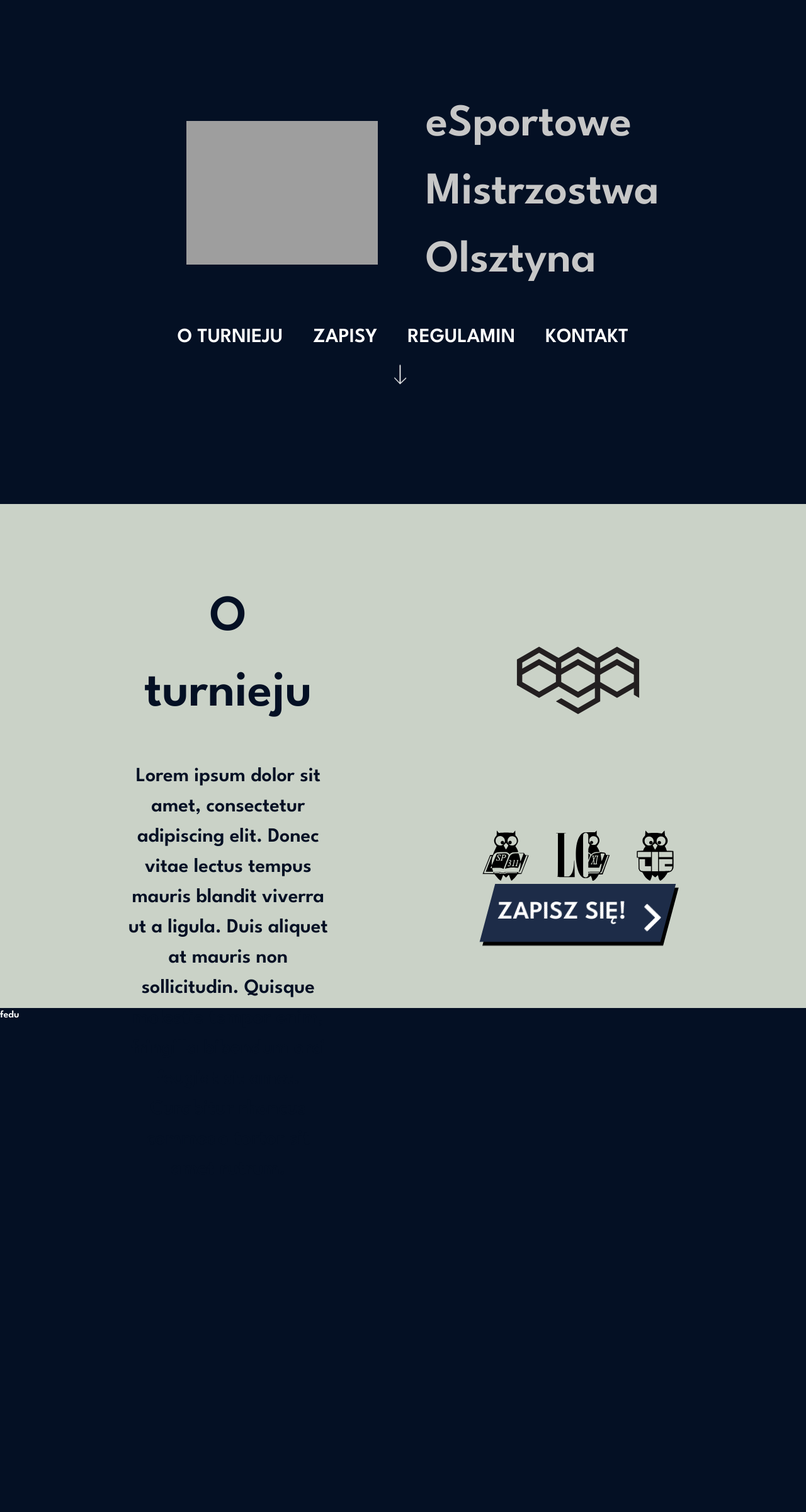
After one commit to msuchon/esmo, a PHP site: page / in a window 1280 px wide. The commit adds this page. Shown: the whole page at 63% size. Run offline with PHP 8.4, Linux system fonts and the light colour scheme; grey boxes are pictures that could not be loaded.

Commit message:
responsywność+navbar część 1

```diff
--- /dev/null
+++ b/functions.php
@@ -0,0 +1,4 @@
+<?php
+
+
+// PLIK PRZEZNACZONY DO FUNKCJI
--- /dev/null
+++ b/index.php
@@ -0,0 +1,148 @@
+<?php
+
+include('functions.php');
+
+?>
+
+<!DOCTYPE html>
+<html lang="pl" data-bs-theme="dark">
+<head>
+    <meta charset="UTF-8">
+    <meta name="viewport" content="width=device-width, initial-scale=1.0">
+    <link rel="preconnect" href="https://fonts.googleapis.com">
+    <link rel="preconnect" href="https://fonts.gstatic.com" crossorigin>
+    <link href="https://fonts.googleapis.com/css2?family=League+Spartan:wght@600&display=swap" rel="stylesheet">
+    <link href="style.css" rel="stylesheet">
+    <title>eSportowe Mistrzostwa Olsztyna</title>
+    <link href="https://cdn.jsdelivr.net/npm/bootstrap@5.3.2/dist/css/bootstrap.min.css" rel="stylesheet" integrity="sha384-T3c6CoIi6uLrA9TneNEoa7RxnatzjcDSCmG1MXxSR1GAsXEV/Dwwykc2MPK8M2HN" crossorigin="anonymous">
+    <script src="https://code.jquery.com/jquery-3.7.1.min.js" integrity="sha256-/JqT3SQfawRcv/BIHPThkBvs0OEvtFFmqPF/lYI/Cxo=" crossorigin="anonymous"></script>
+</head>
+<body>
+<script>
+
+    $(document).ready(function (){
+        $('#sidenav').width('0%');
+
+    $('#menubtn').on('click', function (event) {
+    event.preventDefault();
+    $('#sidenav').width('100%');
+    $('#menubtn').hide();
+    });
+
+    $('#closebtn').on('click', function (event) {
+    event.preventDefault();
+        $('#sidenav').width('0%');
+        $('#menubtn').show();
+    });
+
+    });
+</script>
+<div class="scroll-top"><svg xmlns="http://www.w3.org/2000/svg" height="1em" viewBox="0 0 448 512"><!--! Font Awesome Free 6.4.2 by @fontawesome - https://fontawesome.com License - https://fontawesome.com/license (Commercial License) Copyright 2023 Fonticons, Inc. --><path d="M201.4 137.4c12.5-12.5 32.8-12.5 45.3 0l160 160c12.5 12.5 12.5 32.8 0 45.3s-32.8 12.5-45.3 0L224 205.3 86.6 342.6c-12.5 12.5-32.8 12.5-45.3 0s-12.5-32.8 0-45.3l160-160z"/></svg></div>
+    <!--<img src="bitmapa.svg" alt="logo" class="esmo">
+    <div class="a1">
+
+        <p>eSportowe <br>Mistrzostwa <br>Olsztyna</p>
+
+    </div>-->
+    <div class="menuBtn" id="menubtn"><svg xmlns="http://www.w3.org/2000/svg" height="1em" viewBox="0 0 448 512"><!--! Font Awesome Free 6.4.2 by @fontawesome - https://fontawesome.com License - https://fontawesome.com/license (Commercial License) Copyright 2023 Fonticons, Inc. --><style>svg{fill:#ffffff}</style><path d="M0 96C0 78.3 14.3 64 32 64H416c17.7 0 32 14.3 32 32s-14.3 32-32 32H32C14.3 128 0 113.7 0 96zM0 256c0-17.7 14.3-32 32-32H416c17.7 0 32 14.3 32 32s-14.3 32-32 32H32c-17.7 0-32-14.3-32-32zM448 416c0 17.7-14.3 32-32 32H32c-17.7 0-32-14.3-32-32s14.3-32 32-32H416c17.7 0 32 14.3 32 32z"/></svg></div>
+
+    <span class="sideNav" id="sidenav">
+        <a href="#" class="closeBtn" id="closebtn"><svg xmlns="http://www.w3.org/2000/svg" height="1em" viewBox="0 0 384 512"><!--! Font Awesome Free 6.4.2 by @fontawesome - https://fontawesome.com License - https://fontawesome.com/license (Commercial License) Copyright 2023 Fonticons, Inc. --><path d="M342.6 150.6c12.5-12.5 12.5-32.8 0-45.3s-32.8-12.5-45.3 0L192 210.7 86.6 105.4c-12.5-12.5-32.8-12.5-45.3 0s-12.5 32.8 0 45.3L146.7 256 41.4 361.4c-12.5 12.5-12.5 32.8 0 45.3s32.8 12.5 45.3 0L192 301.3 297.4 406.6c12.5 12.5 32.8 12.5 45.3 0s12.5-32.8 0-45.3L237.3 256 342.6 150.6z"/></svg></a>
+        <div id="nav_options" class="nav flex-column nav-underline">
+        <img src="bitmapa.svg" alt="logo" style="max-width: 10vh; max-height: 10vh; margin: 0 auto;">
+        <a class="nav-link" href="#about">O Turnieju</a>
+        <a class="nav-link" data-bs-toggle="modal" data-bs-target="#registrationInfo">Zapisy</a>
+        <a class="nav-link" href="#rules">Regulamin</a>
+        <a class="nav-link" href="#contact">Kontakt</a>
+        </div>
+</span>
+    <section>
+        <div class="parent1">
+            <div class="header_main">
+            <div class="logo">
+            <img src="bitmapa.svg" alt="logo" style="max-width: 38.08vh; max-height: 38.08vh;">
+            </div>
+            <div class="esmo">eSportowe Mistrzostwa Olsztyna</div>
+            </div>
+            <nav class="mainNav">
+            <ul class="nav nav-underline">
+            <li class="nav-item">
+                <a class="nav-link" aria-current="page" href="#about">O Turnieju</a>
+            </li>
+            <li class="nav-item">
+                <a class="nav-link" data-bs-toggle="modal" data-bs-target="#registrationInfo">Zapisy</a>
+            </li>
+            <li class="nav-item">
+                <a class="nav-link" href="#rules">Regulamin</a>
+            </li>
+            <li class="nav-item">
+                <a class="nav-link" href="#contact">Kontakt</a>
+            </li>
+            </ul>
+            </nav>
+            <div class="arrow_place"><img src="arrow.svg" alt="arrow" class="arrow"></div>
+        </div>
+    </section>
+    <section>
+        <div class="parent2" id="about">
+            <div class="a1">O turnieju</div>
+            <div class="opis">
+                Lorem ipsum dolor sit amet,
+                consectetur adipiscing elit. Donec vitae lectus tempus mauris
+                blandit viverra ut a ligula. Duis aliquet at mauris non sollicitudin.
+                Quisque molestie tempor enim, fringilla bibendum orci feugiat sit amet.
+                Curabitur rhoncus commodo tortor sit amet rutrum.
+                </div>
+            <div class="logo1">
+                <img src="oga.svg" alt="logo_oga" style="max-width: 350px; max-height: 350px;">
+            </div>
+            <div class="logo2">
+                <img src="lo11.svg" alt="logo_XILO" style="max-width: 320px; max-height: 320px;">
+
+            </div>
+            <div class="button">
+                <!--<button type="button" class="butt">Zapisz się!</button>-->
+                <div class="wrapper">
+                    <a class="cta" data-bs-toggle="modal" data-bs-target="#registrationInfo">
+                      <span>ZAPISZ SIĘ!</span>
+                      <span>
+                        <svg width="66px" height="43px" viewBox="0 0 66 43" version="1.1" xmlns="http://www.w3.org/2000/svg" xmlns:xlink="http://www.w3.org/1999/xlink">
+                          <g id="arrow" stroke="none" stroke-width="1" fill="none" fill-rule="evenodd">
+                            <path class="one" d="M40.1543933,3.89485454 L43.9763149,0.139296592 C44.1708311,-0.0518420739 44.4826329,-0.0518571125 44.6771675,0.139262789 L65.6916134,20.7848311 C66.0855801,21.1718824 66.0911863,21.8050225 65.704135,22.1989893 C65.7000188,22.2031791 65.6958657,22.2073326 65.6916762,22.2114492 L44.677098,42.8607841 C44.4825957,43.0519059 44.1708242,43.0519358 43.9762853,42.8608513 L40.1545186,39.1069479 C39.9575152,38.9134427 39.9546793,38.5968729 40.1481845,38.3998695 C40.1502893,38.3977268 40.1524132,38.395603 40.1545562,38.3934985 L56.9937789,21.8567812 C57.1908028,21.6632968 57.193672,21.3467273 57.0001876,21.1497035 C56.9980647,21.1475418 56.9959223,21.1453995 56.9937605,21.1432767 L40.1545208,4.60825197 C39.9574869,4.41477773 39.9546013,4.09820839 40.1480756,3.90117456 C40.1501626,3.89904911 40.1522686,3.89694235 40.1543933,3.89485454 Z" fill="#FFFFFF"></path>
+                            <path class="two" d="M20.1543933,3.89485454 L23.9763149,0.139296592 C24.1708311,-0.0518420739 24.4826329,-0.0518571125 24.6771675,0.139262789 L45.6916134,20.7848311 C46.0855801,21.1718824 46.0911863,21.8050225 45.704135,22.1989893 C45.7000188,22.2031791 45.6958657,22.2073326 45.6916762,22.2114492 L24.677098,42.8607841 C24.4825957,43.0519059 24.1708242,43.0519358 23.9762853,42.8608513 L20.1545186,39.1069479 C19.9575152,38.9134427 19.9546793,38.5968729 20.1481845,38.3998695 C20.1502893,38.3977268 20.1524132,38.395603 20.1545562,38.3934985 L36.9937789,21.8567812 C37.1908028,21.6632968 37.193672,21.3467273 37.0001876,21.1497035 C36.9980647,21.1475418 36.9959223,21.1453995 36.9937605,21.1432767 L20.1545208,4.60825197 C19.9574869,4.41477773 19.9546013,4.09820839 20.1480756,3.90117456 C20.1501626,3.89904911 20.1522686,3.89694235 20.1543933,3.89485454 Z" fill="#FFFFFF"></path>
+                            <path class="three" d="M0.154393339,3.89485454 L3.97631488,0.139296592 C4.17083111,-0.0518420739 4.48263286,-0.0518571125 4.67716753,0.139262789 L25.6916134,20.7848311 C26.0855801,21.1718824 26.0911863,21.8050225 25.704135,22.1989893 C25.7000188,22.2031791 25.6958657,22.2073326 25.6916762,22.2114492 L4.67709797,42.8607841 C4.48259567,43.0519059 4.17082418,43.0519358 3.97628526,42.8608513 L0.154518591,39.1069479 C-0.0424848215,38.9134427 -0.0453206733,38.5968729 0.148184538,38.3998695 C0.150289256,38.3977268 0.152413239,38.395603 0.154556228,38.3934985 L16.9937789,21.8567812 C17.1908028,21.6632968 17.193672,21.3467273 17.0001876,21.1497035 C16.9980647,21.1475418 16.9959223,21.1453995 16.9937605,21.1432767 L0.15452076,4.60825197 C-0.0425130651,4.41477773 -0.0453986756,4.09820839 0.148075568,3.90117456 C0.150162624,3.89904911 0.152268631,3.89694235 0.154393339,3.89485454 Z" fill="#FFFFFF"></path>
+                          </g>
+                        </svg>
+                      </span>
+                    </a>
+                  </div>
+            </div>
+        </div>
+    </section>
+    <section>
+        <p>fedu</p>
+    </section>
+
+
+<!-- MODALS (wyskakujące okienka) -->
+<div class="modal fade" id="registrationInfo" data-bs-backdrop="static" tabindex="-1" role="dialog" aria-labelledby="registrationInfoLabel" aria-hidden="true">
+  <div class="modal-dialog">
+    <div class="modal-content">
+      <div class="modal-header">
+        <h1 class="modal-title fs-5" style="font-size: 2em !important;" id="registrationInfoLabel">REJESTRACJA UCZESTNIKÓW</h1>
+        <button type="button" class="btn-close" data-bs-dismiss="modal" aria-label="Close"></button>
+      </div>
+      <div class="modal-body" style="text-align: center;">
+        <p style="text-transform: uppercase">Zapisy do turnieju nie są jeszcze dostępne!</p>
+      </div>
+      <div class="modal-footer">
+        <button type="button" class="btn btn-secondary" style="margin: 0 auto;" data-bs-dismiss="modal">Zamknij</button>
+      </div>
+    </div>
+  </div>
+</div>
+
+<script src="https://cdn.jsdelivr.net/npm/bootstrap@5.3.2/dist/js/bootstrap.bundle.min.js" integrity="sha384-C6RzsynM9kWDrMNeT87bh95OGNyZPhcTNXj1NW7RuBCsyN/o0jlpcV8Qyq46cDfL" crossorigin="anonymous"></script>
+<script  src="js/scrollToTop.js"></script>
+</body>
+</html>
--- a/style.css
+++ b/style.css
@@ -1,6 +1,6 @@
 body{
     background-color: #041024;
-    font-family: 'League Spartan', sans-serif;
+    font-family: 'League Spartan', sans-serif !important;
 }
 
 html, body, section {
@@ -27,47 +27,150 @@ section:nth-of-type(even) {
 
   /* TYTUŁ */
 .parent1 {
-    display: grid;
-    grid-template-columns: repeat(4, 1fr);
-    grid-template-rows: repeat(4, 1fr);
-    grid-column-gap: 0px;
-    grid-row-gap: 0px;
+    display: flex;
+    width: 100%;
+    margin: 0 auto;
+    flex-direction: column;
     align-items: center;
+    justify-content: center;
     }
 
     .logo {
-
-        grid-area: 2 / 2 / 4 / 3;
-        justify-items: center;
         padding: 0.2em;
-
+        width: 50%;
+        justify-content: center;
+        align-content: center;
+        display: flex;
     }
     .esmo {
         box-sizing: border-box;
-        grid-area: 2 / 3 / 4 / 4;
-        color:#c7c7c7;
+        color: #c7c7c7;
         font-size: 4.5em;
         text-align: left;
         padding: 0.5em;
+        width: 50%;
+    }
+
+    .header_main
+    {
+        width: 60%;
+        display: flex;
+        margin: 0 auto;
+        align-items: center;
+    }
+
+    .arrow_place
+    {
+        width: 100%;
+        margin: 0 auto;
+        display: flex;
+        justify-content: center;
+    }
+
+    .arrow{
+        animation: jumpInfinite 2s infinite;
+        width: 5%;
+        margin: 0 auto;
+        text-align: center;
+        padding: 0;
+    }
+
+    @keyframes jumpInfinite {
+        0%, 100% {
+          transform: translateY(0);
+        }
+        50% {
+          transform: translateY(-50px);
+        }
+      }
+
+      /* Navbar */
+      nav.mainNav
+      {
+        width: 100%;
+        display: flex;
+        justify-content: center;
+        align-items: center;
+        text-transform: uppercase;
+      }
+
+      nav.mainNav .nav-link
+      {
+        color: #fff !important;
+        font-size: 2em;
+        font-weight: 300;
+        transition: 1s;
+        padding-left: 0.5em !important;
+        padding-right: 0.5em !important;
+        cursor: pointer;
+      }
+
+      nav.mainNav .nav-link:hover
+      {
+        color: #fff !important;
+        font-size: 2em;
+        font-weight: 300;
+        background-image: linear-gradient(to top,rgba(16, 46, 96,0.7) , rgb(4, 16, 36), rgb(4, 16, 36));
+        border-top-left-radius: 10px;
+        border-top-right-radius: 10px;
+      }
+
+      nav.mainNav ul
+      {
+        padding-bottom: 2em;
+      }
+
+      .menuBtn
+    {
+    font-size: 30px;
+    font-weight: bolder;
+    cursor: pointer;
+    display: none;
+    }
+
+    .sideNav
+    {
+        height: 100%;
+        position: fixed;
+        top: 0;
+        right: 0%;
+        background-color: rgba(12, 14, 21, 0.95);
+        overflow-x: hidden;
+        transition: 0.5s;
+        display: none;
+        z-index: 100 !important;
 
     }
 
-    .arrow{
-        grid-area: 4 / 3 / 4 / 4;
-        animation: jumpInfinite 2s infinite;
+    .sideNav a{
+        font-size: 1.5em !important;
+        text-align: left;
+        font-weight: normal !important;
+        text-transform: uppercase;
+        color: #fff !important;
+        display: block;
     }
 
-    @keyframes jumpInfinite {
-        0% {
-          margin-bottom: 0;
-        }
-        50% {
-          margin-bottom: -50px;
-        }
-        100% {
-          margin-bottom: 0;
-        }
+
+    #closebtn
+    {
+        display: flex;
+        justify-content: right;
+        font-size: 3em !important;
+        color: #fff !important;
+        padding-right: 0.5em;
+        width: 100%;
     }
+
+    .sideNav #nav_options
+    {
+        text-align: center !important;
+        font-size: 1em !important;
+        width: 100%;
+        margin: 0 auto;
+    }
+
+
 /* O TURNIEJU */
 .parent2 {
     display: grid;
@@ -83,6 +186,7 @@ section:nth-of-type(even) {
         grid-area: 2 / 2 / 3 / 4;
         font-size: 5em;
         padding: 1rem;
+        text-align: center;
     }
 
     /* opis */
@@ -133,6 +237,11 @@ section:nth-of-type(even) {
               transform: skewX(-15deg);
           }
 
+          .cta span
+          {
+            cursor: pointer;
+          }
+
           .cta:focus {
              outline: none;
           }
@@ -152,11 +261,11 @@ section:nth-of-type(even) {
               margin-right: 45px;
           }
 
-            span {
+          .cta span {
               transform: skewX(15deg)
             }
 
-            span:nth-child(2) {
+            .cta span:nth-child(2) {
               width: 20px;
               margin-left: 30px;
               position: relative;
@@ -202,3 +311,103 @@ section:nth-of-type(even) {
                   fill: white;
               }
           }
+
+        .scroll-top
+        {
+            height: 3.5em;
+            width: 3.5em;
+            background-color: rgba(255,255,255,0.5);
+            position: fixed;
+            bottom: 10px;
+            right: 10px;
+            cursor: pointer;
+            border-radius: 50px;
+            box-shadow: 0px 0px 20px rgba(0,0,0,0.25);
+            display: flex;
+            justify-content: center;
+            align-items: center;
+            align-content: center;
+            text-align: center;
+            transform: scale(0.9);
+            transition: .5s ease-in-out transform;
+        }
+
+        .scroll-top:hover
+        {
+            background-color: rgba(255,255,255,1);
+            transform: scale(1);
+        }
+
+        .scroll-top svg
+        {
+            width: 100%;
+            color: #111;
+            pointer-events: none;
+            text-align: center;
+            font-size: 2.5em;
+            position: relative;
+        }
+
+
+
+
+          /* Wersja mobilna */
+
+          @media only screen and (max-width: 1000px) {
+
+            .header_main {
+                width: 100% !important;
+                flex-direction: column !important;
+              }
+
+              .logo {
+                padding: 0 !important;
+                width: 100% !important;
+                margin-top: 5% !important;
+              }
+
+              .esmo {
+                text-align: center !important;
+                padding: .5em 0 .5em 0 !important;
+                width: 100% !important;
+              }
+
+              .arrow_place {
+                justify-content: center !important;
+                flex-direction: column !important;
+              }
+
+              .arrow {
+                width: 15% !important;
+              }
+
+              nav
+              {
+                display: none !important;
+              }
+
+              .menuBtn {
+                display: flex;
+                justify-content: left;
+                z-index: 7;
+                position: fixed;
+                padding: 0.5em;
+                flex-direction: column;
+                right: 0;
+            }
+
+            .menuBtn svg:hover
+            {
+              fill: rgba(16, 46, 96,0.7) !important;
+              transition: 0.5s;
+            }
+
+            .sideNav {
+                display: block !important;
+              }
+
+              .sideNav a:hover
+              {
+                  color: rgb(110, 146, 204) !important;
+              }
+          }
```
Also changed, not shown: indxex.html (deleted, +0 -68 lines), js/scrollToTop.js (added, +25 -0 lines).
